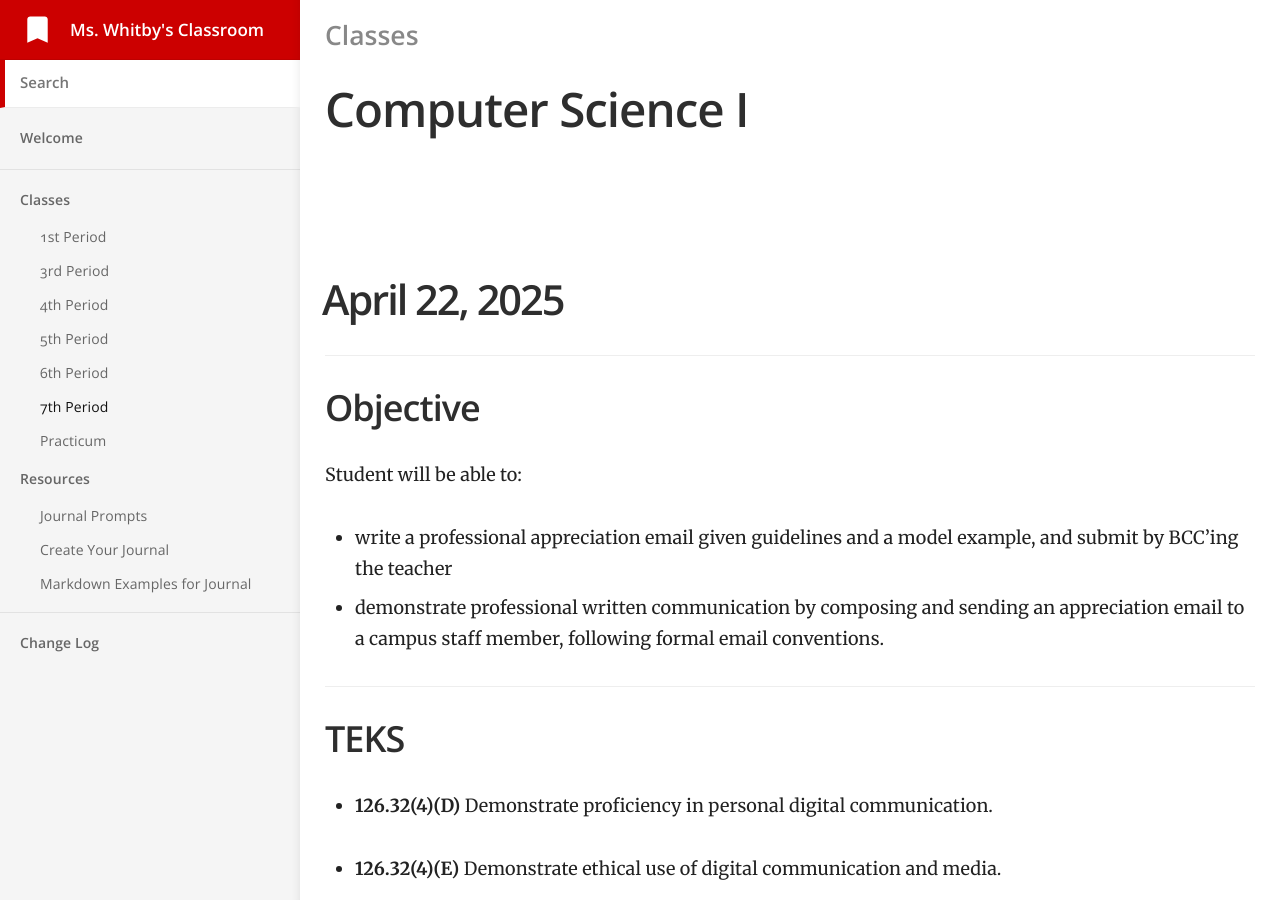
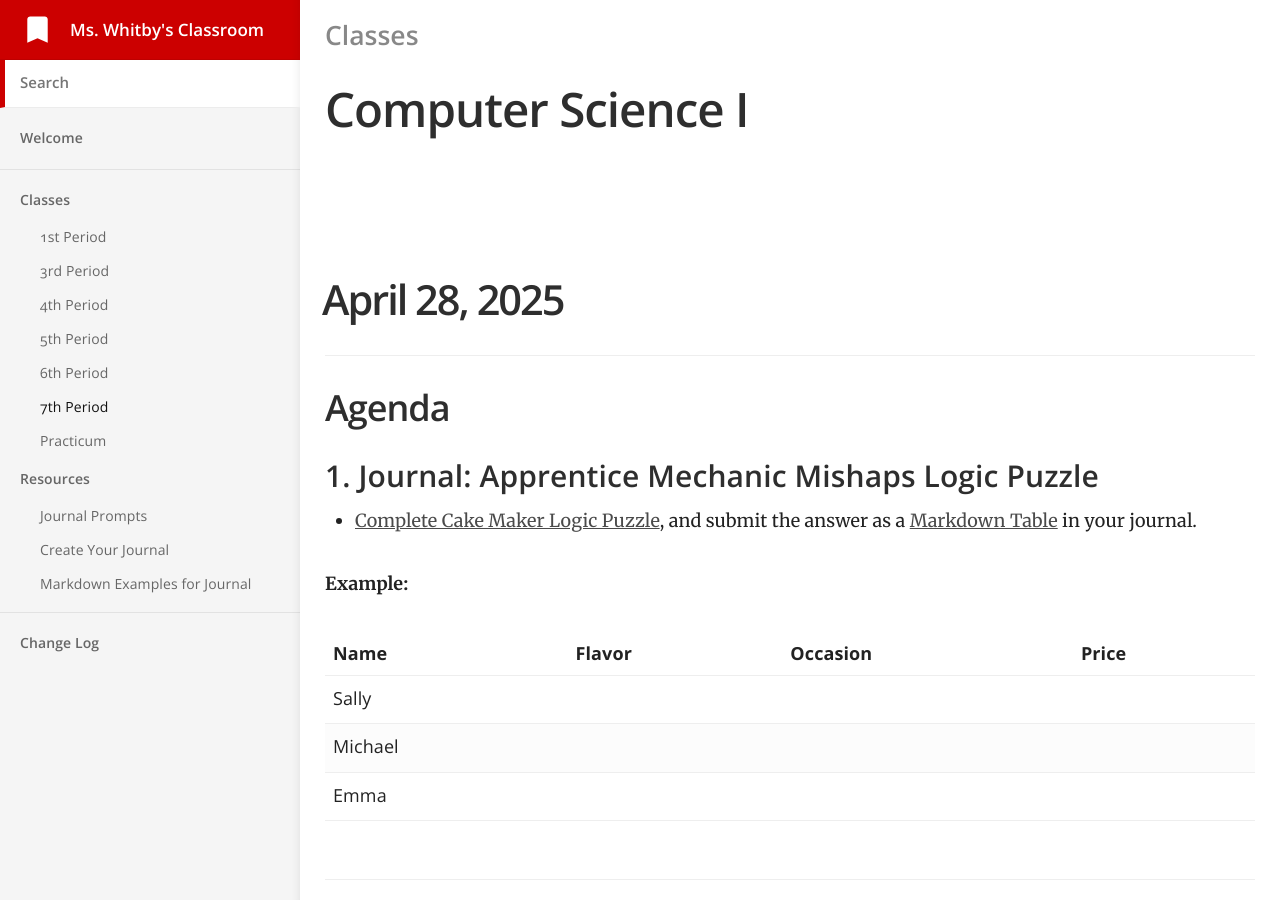
Before and after one commit to mswhitby/classroom, a Jekyll site: the page built from _docs/classes/7th.md, in a window 1280 px wide and 900 px high. Built offline with Jekyll 4.4.1, drawn with Linux system fonts in a browser that asks for light colours.

Commit message:
Updated lessons

```diff
--- a/_docs/classes/7th.md
+++ b/_docs/classes/7th.md
@@ -4,6 +4,24 @@ subtitle: Computer Science I
 category: Classes
 order: 6
 ---
+
+# April 28, 2025
+
+## Agenda
+
+### 1. Journal: Apprentice Mechanic Mishaps Logic Puzzle
+
+- [Complete Cake Maker Logic Puzzle](https://daydreampuzzles.com/logic-puzzles/cake-maker/), and submit the answer as a [Markdown Table](https://www.markdownguide.org/extended-syntax/#tables) in your journal.
+
+**Example:**
+
+| Name     | Flavor | Occasion | Price |
+| :------- | :----- | :------- | :---- |
+| Sally    |        |          |       |
+| Michael  |        |          |       |
+| Emma     |        |          |       |
+
+----
 
 # April 22, 2025
 
```
Also changed, not shown: _docs/classes/3rd.md (+18 -0 lines), _docs/classes/4th.md (+18 -0 lines), _docs/classes/5th.md (+18 -0 lines).
